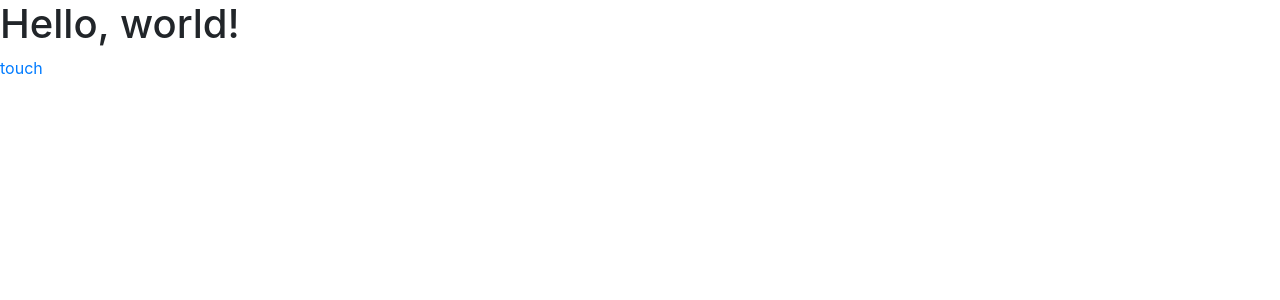
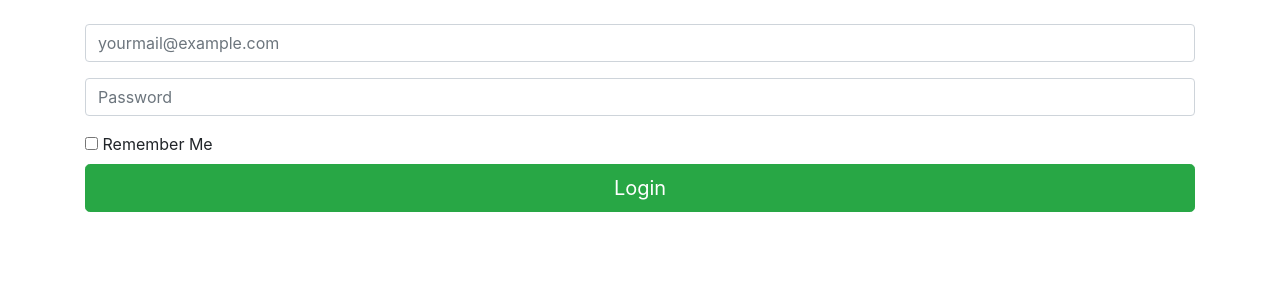
Before and after one commit to rajesh-zero/youpaper, a Django app: page /login/ in a window 1280 px wide. Shown: the top 300 px of the page. Run offline with Django 3.2, Linux system fonts and the light colour scheme; some libraries are stand-ins or nearby versions.

Commit message:
created login form and test working

```diff
--- a/login/templates/login/login.html
+++ b/login/templates/login/login.html
@@ -1,34 +1,24 @@
-<!doctype html>
-<html lang="en">
-  <head>
-    {% load static %}
-    <!-- Required meta tags -->
-    <meta charset="utf-8">
-    <meta name="viewport" content="width=device-width, initial-scale=1, shrink-to-fit=no">
+{% extends 'login/master.html' %}
+{% block content %}
 
-    <!-- Bootstrap CSS -->
-    <link rel="stylesheet" href="{%static 'login/css/bootstrap.min.css'%}">
+<br>
+<div class='container'>
 
-    <!-- <link rel="stylesheet" href="https://stackpath.bootstrapcdn.com/bootstrap/4.3.1/css/bootstrap.min.css" integrity="sha384-ggOyR0iXCbMQv3Xipma34MD+dH/1fQ784/j6cY/iJTQUOhcWr7x9JvoRxT2MZw1T" crossorigin="anonymous"> -->
+<form action="test/"  method="POST">
+  {% csrf_token %}
+  	<div class="form-group">
+	    <input class="form-control" placeholder="yourmail@example.com" name="email" type="text">
+	</div>
+	<div class="form-group">
+		<input class="form-control" placeholder="Password" name="password" type="password" value="">
+	</div>
+	<div class="checkbox">
+    	<label>
+    		<input name="remember" type="checkbox"> Remember Me
+    	</label>
+    </div>
+	<input class="btn btn-lg btn-success btn-block" type="submit" value="Login">
+	</form>
 
-    <title>Hello, world!</title>
-  </head>
-  <body>
-    <h1>Hello, world!</h1>
-
-    <a href="{% static 'login/staticfile.txt'%}">touch</a>
-
-    <!-- Optional JavaScript -->
-    <!-- jQuery first, then Popper.js, then Bootstrap JS -->
-    <script src="{%static 'login/js/jquery-3.3.1.slim.min.js'%}"></script>
-    <script src="{%static 'login/js/popper.min.js'%}"></script>
-    <script src="{%static 'login/js/bootstrap.min.js'%}"></script>
-
-    <!-- <script src="https://code.jquery.com/jquery-3.3.1.slim.min.js" integrity="sha384-q8i/X+965DzO0rT7abK41JStQIAqVgRVzpbzo5smXKp4YfRvH+8abtTE1Pi6jizo" crossorigin="anonymous"></script> -->
-
-    <!--<script src="https://cdnjs.cloudflare.com/ajax/libs/popper.js/1.14.7/umd/popper.min.js" integrity="sha384-UO2eT0CpHqdSJQ6hJty5KVphtPhzWj9WO1clHTMGa3JDZwrnQq4sF86dIHNDz0W1" crossorigin="anonymous"></script> -->
-
-    <!--<script src="https://stackpath.bootstrapcdn.com/bootstrap/4.3.1/js/bootstrap.min.js" integrity="sha384-JjSmVgyd0p3pXB1rRibZUAYoIIy6OrQ6VrjIEaFf/nJGzIxFDsf4x0xIM+B07jRM" crossorigin="anonymous"></script> -->
-
-  </body>
-</html>
+</div>
+{% endblock %}
--- /dev/null
+++ b/login/templates/login/master.html
@@ -0,0 +1,39 @@
+<!doctype html>
+<html lang="en">
+  <head>
+    {% load static %}
+    <!-- Required meta tags -->
+    <meta charset="utf-8">
+    <meta name="viewport" content="width=device-width, initial-scale=1, shrink-to-fit=no">
+
+    <!-- Bootstrap CSS -->
+    <link rel="stylesheet" href="{%static 'login/css/bootstrap.min.css'%}">
+
+    <!-- <link rel="stylesheet" href="https://stackpath.bootstrapcdn.com/bootstrap/4.3.1/css/bootstrap.min.css" integrity="sha384-ggOyR0iXCbMQv3Xipma34MD+dH/1fQ784/j6cY/iJTQUOhcWr7x9JvoRxT2MZw1T" crossorigin="anonymous"> -->
+
+    <title>Youpaper</title>
+  </head>
+  <body>
+
+
+    {% block content %}
+
+    {% endblock  %}
+
+    <!-- Optional JavaScript -->
+    <!-- jQuery first, then Popper.js, then Bootstrap JS -->
+    <script src="{%static 'login/js/jquery-3.3.1.slim.min.js'%}"></script>
+    <script src="{%static 'login/js/popper.min.js'%}"></script>
+    <script src="{%static 'login/js/bootstrap.min.js'%}"></script>
+
+{% comment %}
+    <!-- <script src="https://code.jquery.com/jquery-3.3.1.slim.min.js" integrity="sha384-q8i/X+965DzO0rT7abK41JStQIAqVgRVzpbzo5smXKp4YfRvH+8abtTE1Pi6jizo" crossorigin="anonymous"></script> -->
+
+    <!--<script src="https://cdnjs.cloudflare.com/ajax/libs/popper.js/1.14.7/umd/popper.min.js" integrity="sha384-UO2eT0CpHqdSJQ6hJty5KVphtPhzWj9WO1clHTMGa3JDZwrnQq4sF86dIHNDz0W1" crossorigin="anonymous"></script> -->
+
+    <!--<script src="https://stackpath.bootstrapcdn.com/bootstrap/4.3.1/js/bootstrap.min.js" integrity="sha384-JjSmVgyd0p3pXB1rRibZUAYoIIy6OrQ6VrjIEaFf/nJGzIxFDsf4x0xIM+B07jRM" crossorigin="anonymous"></script> -->
+{% endcomment %}
+
+
+  </body>
+</html>
--- /dev/null
+++ b/login/templates/login/test.html
@@ -0,0 +1,2 @@
+{{email}}
+{{password}}
--- a/login/urls.py
+++ b/login/urls.py
@@ -3,4 +3,6 @@ from . import views
 
 urlpatterns = [
     path('', views.login,name="login"),
+    path('test/', views.loguserin,name="loguserin"),
+    path('register/', views.register,name="register"),
 ]
--- a/login/views.py
+++ b/login/views.py
@@ -6,3 +6,14 @@ from django.http import HttpResponse
 #     return HttpResponse("login page")
 def login(request):
     return render(request,'login/login.html')
+def register(request):
+    return render(request,'login/login.html')
+def loguserin(request):
+
+    emailid = request.POST['email']     #This is valid
+    #emailid = request.POST.get('email','mera mail')    #this is also valid
+    password = request.POST['password']
+    rememberme = request.POST.get('remember','off') # returns 0n or off for checkbox by default
+    print(emailid," ",password," ",rememberme)
+
+    return render(request,'login/test.html',{'email':emailid,'password':password})
--- a/youpaper/urls.py
+++ b/youpaper/urls.py
@@ -23,6 +23,5 @@ urlpatterns = [
     path('aboutus/',views.aboutus,name='aboutus'),
     path('admin/', admin.site.urls),
     path('login/',include('login.urls')),
-    #path('register/',include('register.urls')),
 
 ]
```
Also changed, not shown: login/templates/login/register.html (added).
